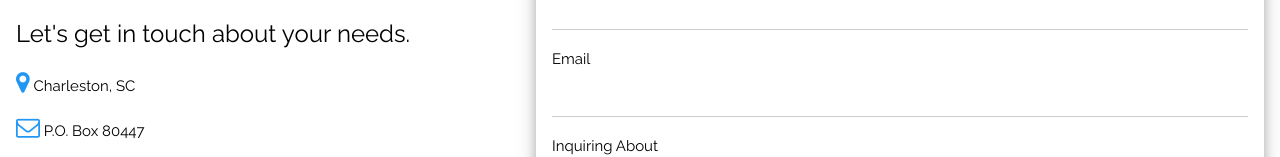
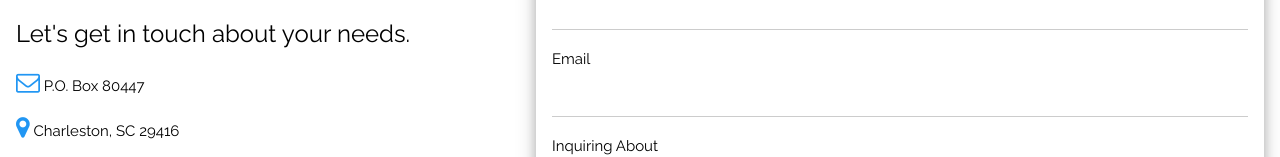
Before and after one commit to RG2341/TrueBlueHospitalityFinalDemo, a plain HTML site: page Receive.html in a window 1280 px wide. Shown: the part 812-969 px from the top of the page. Drawn offline with nearby package versions, Linux system fonts and the light colour scheme.

Commit message:
Update Receive.html

```diff
--- a/Receive.html
+++ b/Receive.html
@@ -147,8 +147,8 @@
     <div class="w3-col m5">
       <div class="w3-padding-16"><span class="w3-xlarge w3-border-blue w3-bottombar">Contact Us</span></div>
       <h3>Let's get in touch about your needs.</h3>
-      <p><i class="fa fa-map-marker w3-text-blue w3-xlarge"></i>  Charleston, SC</p>
-      <p><i class="fa fa-envelope-o w3-text-blue w3-xlarge"></i>  P.O. Box 80447</p>
+        <p><i class="fa fa-envelope-o w3-text-blue w3-xlarge"></i>  P.O. Box 80447 </p>
+      <p><i class="fa fa-map-marker w3-text-blue w3-xlarge"></i>  Charleston, SC 29416 </p>
     </div>
     <div class="w3-col m7">
       <form class="w3-container w3-card-4 w3-padding-16 w3-white" action="https://formspree.io/f/mgegqgwq" method="POST">
```
